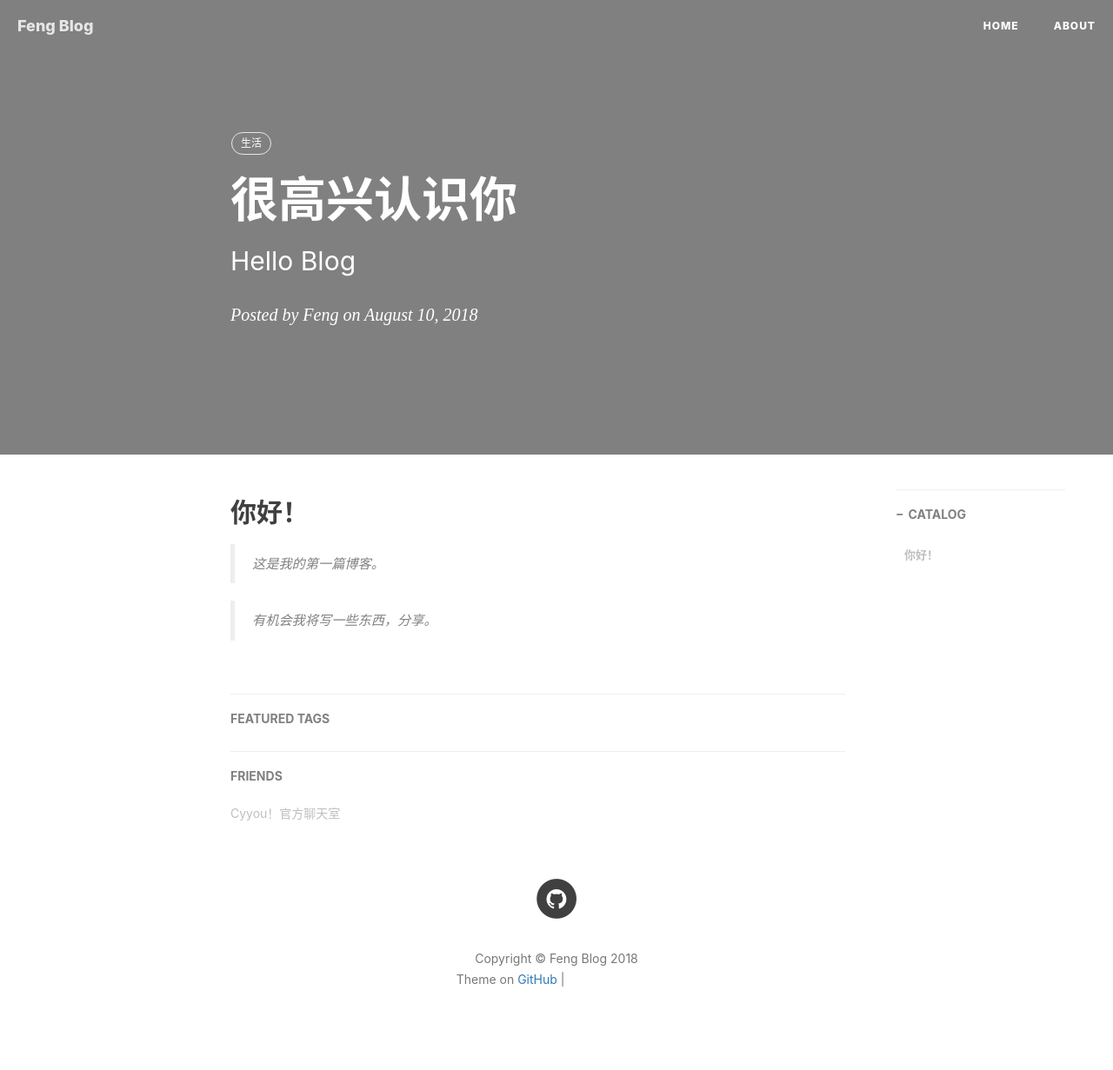
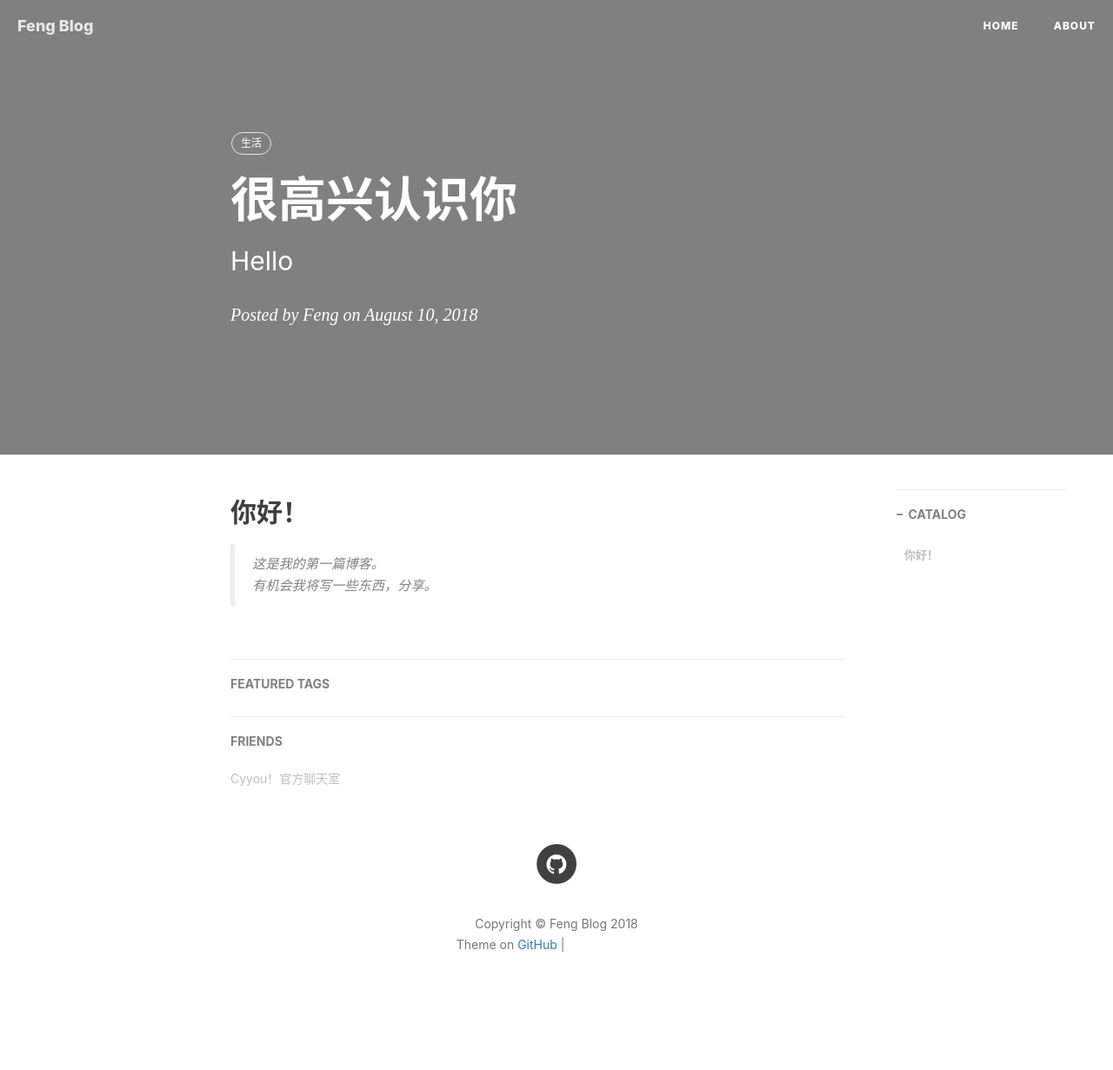
Before and after one commit to Feng0139/Feng0139.github.io, a Jekyll site: the page built from _posts/2018-08-10-Hello-2018.md, in a window 1280 px wide. Shown: the whole page at 87% size. Built offline with Jekyll 4.4.1, drawn with Linux system fonts in a browser that asks for light colours; nearby versions of some CDN libraries; comment, search, counter and statistics services are not loaded; after the commit the page ends 1191 px from its top, so only the background shows below that; grey boxes are pictures that could not be loaded.

Commit message:
Update 2018-08-10-Hello-2018.md

```diff
--- a/_posts/2018-08-10-Hello-2018.md
+++ b/_posts/2018-08-10-Hello-2018.md
@@ -1,7 +1,7 @@
 ---
 layout:     post   				    # 使用的布局（不需要改）
 title:      很高兴认识你 				# 标题
-subtitle:   Hello Blog #副标题
+subtitle:   Hello #副标题
 date:       2018-08-10 				# 时间
 author:     Feng 						# 作者
 header-img: post-bg-desk.jpg 	#这篇文章标题背景图片
@@ -11,6 +11,4 @@ tags:								#标签
 ---
 
 ## 你好！
->这是我的第一篇博客。
-
->有机会我将写一些东西，分享。
+>这是我的第一篇博客。<br>有机会我将写一些东西，分享。
```
